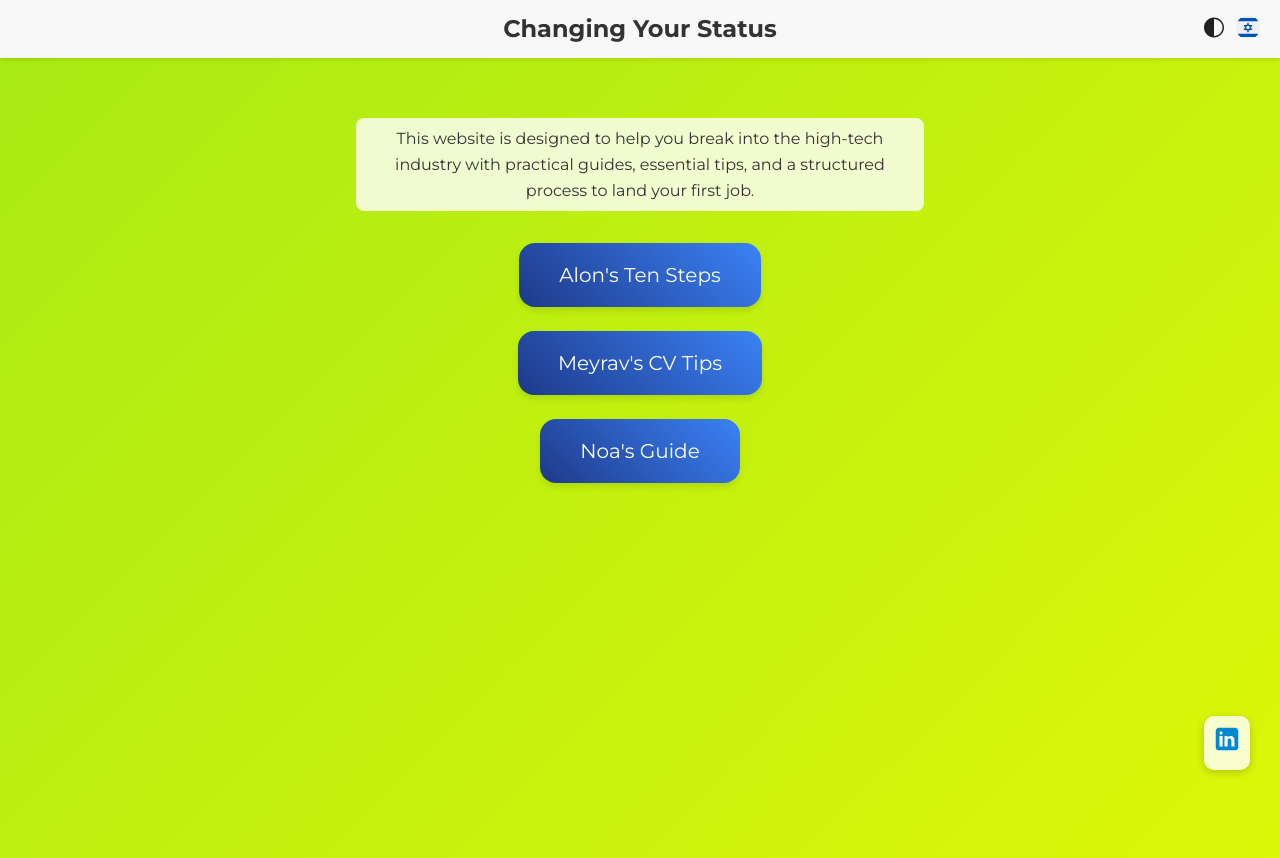
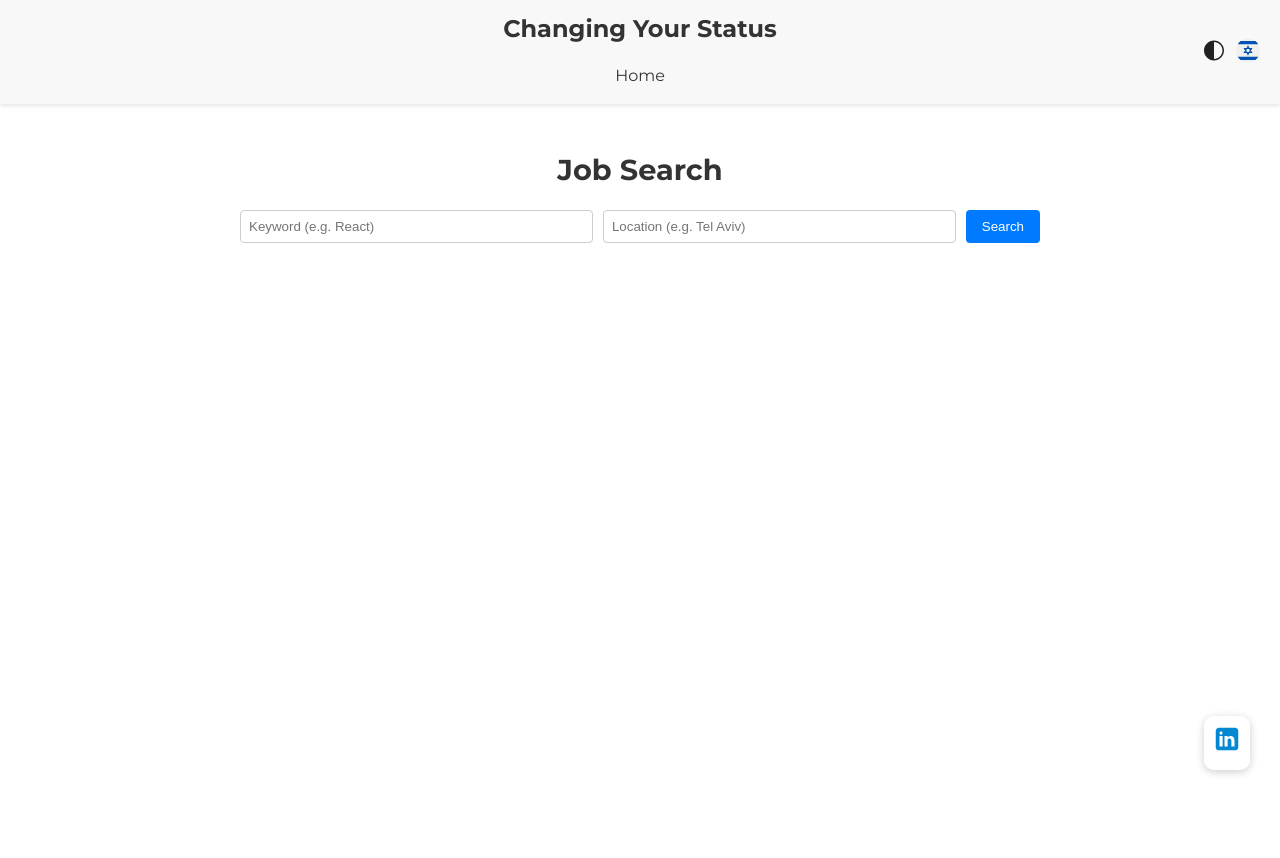
Before and after one commit to Shmuel-K/changing_status, a React (Create React App) app: page /job-search in a window 1280 px wide. Before the commit this address led to /. After the commit the page ends 800 px from the top, so only its background shows below. Built offline with nearby package versions, Linux system fonts and the light colour scheme.

Commit message:
Update website changes

```diff
--- a/src/App.js
+++ b/src/App.js
@@ -8,6 +8,7 @@ import Page from './pages/Page';
 import CVTipsPage from './pages/CVTipsPage';
 import MeetMeyrav from './pages/MeetMeyrav';
 import NoaGuidePage from './pages/NoaGuidePage';
+import JobSearch from './components/JobSearch';
 import Header from './components/Header';
 import Footer from './components/Footer';
 import './App.css'; // מייבאים את הסגנונות
@@ -30,6 +31,7 @@ function AppContent() {
           <Route path="/meet-meyrav" element={<MeetMeyrav />} />
           <Route path="/noa-guide" element={<NoaGuidePage />} />
           <Route path="/noa-guide/:id" element={<NoaGuidePage />} />
+          <Route path="/job-search" element={<JobSearch />} />
           <Route path="*" element={<Navigate to="/" replace />} />
         </Routes>
       </AnimatePresence>
--- a/src/components/Header.jsx
+++ b/src/components/Header.jsx
@@ -4,18 +4,20 @@ import { Link, useLocation } from 'react-router-dom';
 import darkThemeIcon from '../img/dark-theme-svgrepo-com.svg';
 import usFlagIcon from '../img/united-states-svgrepo-com.svg';
 import israelFlagIcon from '../img/israel-svgrepo-com.svg';
-
 import { LanguageContext } from '../context/LanguageContext';
 import './Header.css';
 
 const Header = () => {
   const location = useLocation();
   const isLandingPage = location.pathname === "/";
-  const isCVTipsPage = location.pathname.startsWith("/cv-tips");
+  const isJobSearchPage = location.pathname === "/job-search";
+  const isSingleLinkOnly =
+    location.pathname.startsWith("/cv-tips") ||
+    location.pathname.startsWith("/noa-guide") ||
+    location.pathname === "/meet-meyrav";
   const activePage = location.pathname;
   const [isOpen, setIsOpen] = useState(false);
   const [darkMode, setDarkMode] = useState(false);
-
   const { language, toggleLanguage } = useContext(LanguageContext);
 
   const toggleMenu = () => {
@@ -41,7 +43,6 @@ const Header = () => {
   ];
 
   return (
-    // שימוש ב-dir="ltr" מבטיח שהתצוגה לא תשתנה לפי כיוון השפה
     <header className="site-header" dir="ltr">
       <h2 className="site-title">Changing Your Status</h2>
 
@@ -53,7 +54,6 @@ const Header = () => {
             className={`icon-img ${darkMode ? 'dark' : ''}`}
           />
         </button>
-
         <button className="language-toggle" onClick={toggleLanguage}>
           <img
             src={language === 'en' ? israelFlagIcon : usFlagIcon}
@@ -63,24 +63,41 @@ const Header = () => {
         </button>
       </div>
 
-      {!isLandingPage && (
+      {isLandingPage ? (
+        // בעמוד הבית – מציגים רק את קישור "Job Search"
+        <nav className="header-nav">
+          <ul>
+            <li>
+              <Link
+                to="/job-search"
+                className={activePage === "/job-search" ? "active" : ""}
+              >
+                Job Search
+              </Link>
+            </li>
+          </ul>
+        </nav>
+      ) : (isJobSearchPage || isSingleLinkOnly) ? (
+        // בעמוד Job Search ובדפים של Meyrav's CV Tips, Noa's Guide, meet-meyrav – מציגים רק את קישור "Home"
+        <nav className="header-nav">
+          <ul>
+            <li>
+              <Link
+                to="/"
+                className={activePage === "/" ? "active" : ""}
+              >
+                Home
+              </Link>
+            </li>
+          </ul>
+        </nav>
+      ) : (
+        // בכל שאר העמודים – מציגים את התפריט המלא
         <nav className="header-nav">
           <button className="menu-toggle" onClick={toggleMenu}>
             ☰
           </button>
           <ul className={isOpen ? 'open' : ''}>
-            {isCVTipsPage ? (
-              <li>
-                <Link
-                  to="/"
-                  className={activePage === "/" ? "active" : ""}
-                  onClick={() => setIsOpen(false)}
-                >
-                  Home
-                </Link>
-              </li>
-            ) : (
-              <>
             {menuItems.map(({ pageNum, text }) => (
               <li key={pageNum}>
                 <Link
@@ -101,8 +118,15 @@ const Header = () => {
                 Home
               </Link>
             </li>
-              </>
-            )}
+            <li>
+              <Link
+                to="/job-search"
+                className={activePage === "/job-search" ? "active" : ''}
+                onClick={() => setIsOpen(false)}
+              >
+                Job Search
+              </Link>
+            </li>
           </ul>
         </nav>
       )}
--- /dev/null
+++ b/src/components/JobSearch.css
@@ -0,0 +1,43 @@
+/* src/components/JobSearch.css */
+.job-search {
+  padding: 20px;
+  max-width: 800px;
+  margin: 0 auto;
+}
+
+.job-search form {
+  display: flex;
+  gap: 10px;
+  margin-bottom: 20px;
+}
+
+.job-search input {
+  flex: 1;
+  padding: 8px;
+  border: 1px solid #ccc;
+  border-radius: 4px;
+}
+
+.job-search button {
+  padding: 8px 16px;
+  background-color: #007bff;
+  color: #fff;
+  border: none;
+  border-radius: 4px;
+  cursor: pointer;
+}
+
+.job-search button:hover {
+  background-color: #0056b3;
+}
+
+.job-search ul {
+  list-style: none;
+  padding: 0;
+}
+
+.job-search li {
+  margin-bottom: 10px;
+  padding: 8px;
+  border-bottom: 1px solid #eee;
+}
--- /dev/null
+++ b/src/components/JobSearch.jsx
@@ -0,0 +1,76 @@
+// src/components/JobSearch.jsx
+import React, { useState } from 'react';
+import axios from 'axios';
+import './JobSearch.css'; // אם יש לך קובץ CSS לעיצוב
+
+const JobSearch = () => {
+  const [keyword, setKeyword] = useState('');
+  const [location, setLocation] = useState('');
+  const [jobs, setJobs] = useState([]);
+  const [loading, setLoading] = useState(false);
+  const [error, setError] = useState('');
+
+  const handleSearch = async (e) => {
+    e.preventDefault();
+    setLoading(true);
+    setError('');
+
+    try {
+      const API_ID = '51206c69';
+      const API_KEY = '49926983cdd3b7de367c20914dff389e';
+      // Assume the market is Israel ('il'); change as needed (e.g. 'us', 'gb', etc.)
+      const country = 'il';
+      const endpoint = `https://api.adzuna.com/v1/api/jobs/${country}/search/1`;
+
+      const params = {
+        app_id: API_ID,
+        app_key: API_KEY,
+        results_per_page: 10,
+        what: keyword,
+        where: location,
+      };
+
+      const response = await axios.get(endpoint, { params });
+      setJobs(response.data.results);
+    } catch (err) {
+      console.error(err);
+      setError('An error occurred while searching for jobs.');
+    } finally {
+      setLoading(false);
+    }
+  };
+
+  return (
+    <div className="job-search">
+      <h2>Job Search</h2>
+      <form onSubmit={handleSearch}>
+        <input
+          type="text"
+          placeholder="Keyword (e.g. React)"
+          value={keyword}
+          onChange={(e) => setKeyword(e.target.value)}
+        />
+        <input
+          type="text"
+          placeholder="Location (e.g. Tel Aviv)"
+          value={location}
+          onChange={(e) => setLocation(e.target.value)}
+        />
+        <button type="submit">Search</button>
+      </form>
+      {loading && <p>Loading...</p>}
+      {error && <p>{error}</p>}
+      <ul>
+        {jobs.map((job) => (
+          <li key={job.id}>
+            <a href={job.redirect_url} target="_blank" rel="noopener noreferrer">
+              {job.title} - {job.location.display_name}
+            </a>
+          </li>
+        ))}
+      </ul>
+    </div>
+  );
+};
+
+export default JobSearch;
```
Lines whose indentation alone changed are shown as unchanged.
